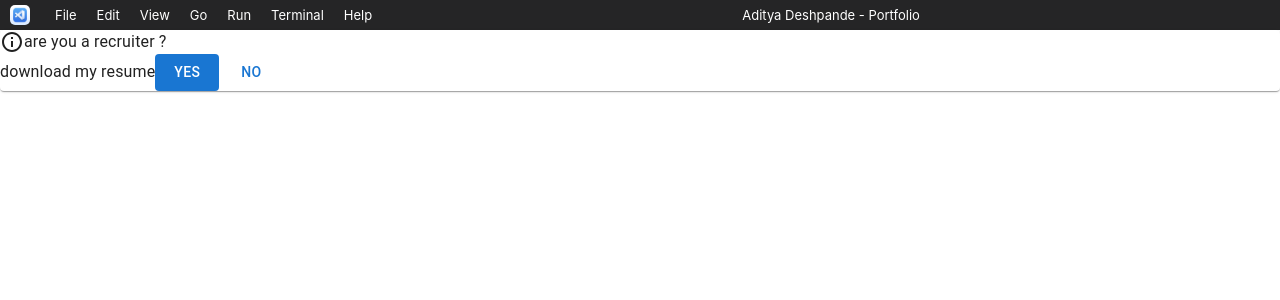
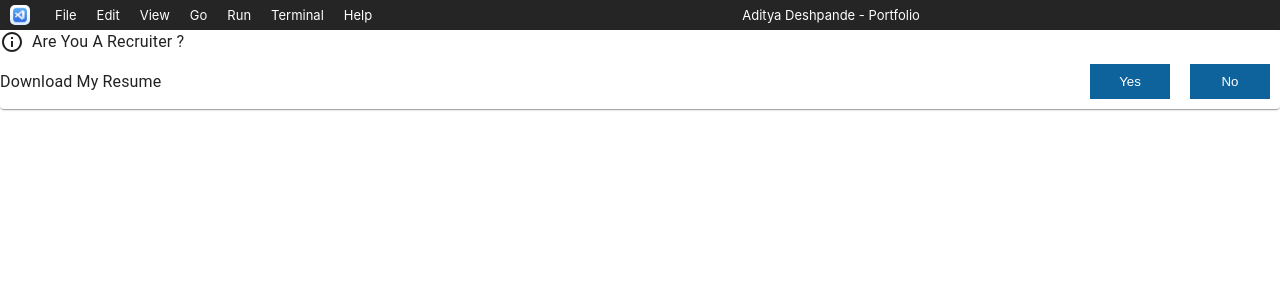
Before and after one commit to adityadeshpande0/MyPortfolio, a React (Create React App) app: page / in a window 1280 px wide. Shown: the top 300 px of the page. Built offline with nearby package versions, Linux system fonts and the light colour scheme.

Commit message:
Alert Box Ui

```diff
--- a/src/Components/Popups/RecruiterAlert.jsx
+++ b/src/Components/Popups/RecruiterAlert.jsx
@@ -1,24 +1,23 @@
-import { Button, Paper, Typography } from "@mui/material";
+import { Paper, Typography } from "@mui/material";
 import React from "react";
 import InfoOutlinedIcon from "@mui/icons-material/InfoOutlined";
-import '..//Popups/recruiterAlertStyles.css'
+import "..//Popups/recruiterAlertStyles.css";
 function RecruiterAlert() {
   return (
     <Paper>
       <div className="top-block-alert">
         <InfoOutlinedIcon className="logo-alert" />
-        <Typography className="top-text-alert" >are you a recruiter ?</Typography>
+        <Typography className="top-text-alert">
+          are you a recruiter ?
+        </Typography>
       </div>
-      <div
-      className="bottom-block-alert"
-        style={{ display: "flex", flexDirection: "row", alignItems: "center" }}
-      >
-        <Typography className="bottom-text-alert">download my resume</Typography>
+      <div className="bottom-block-alert">
+        <Typography className="bottom-text-alert">
+          download my resume
+        </Typography>
         <div>
-          <Button className="button-alert" variant="contained" disableElevation="true">
-            yes
-          </Button>
-          <Button className="button-alert" disableElevation="true">no</Button>
+          <button className="button-alert">yes</button>
+          <button className="button-alert">no</button>
         </div>
       </div>
     </Paper>
--- a/src/Components/Popups/recruiterAlertStyles.css
+++ b/src/Components/Popups/recruiterAlertStyles.css
@@ -1,3 +1,29 @@
 .top-block-alert{
     display: flex;
+    flex-direction: row;
+    align-items: center;
 }
+.logo-alert{
+    margin-right: 8px;
+}
+.top-text-alert{
+    text-transform: capitalize;
+}
+.bottom-text-alert{
+    text-transform: capitalize;
+}
+.bottom-block-alert{
+    display: flex;
+    flex-direction: row;
+    align-items: center;
+    justify-content: space-between;
+}
+.button-alert{
+    background-color: #0E639C;
+    color: #ffff;
+    text-transform: capitalize;
+    padding: 10px;
+    width: 80px;
+    border: none;
+    margin: 10px;
+}
```
